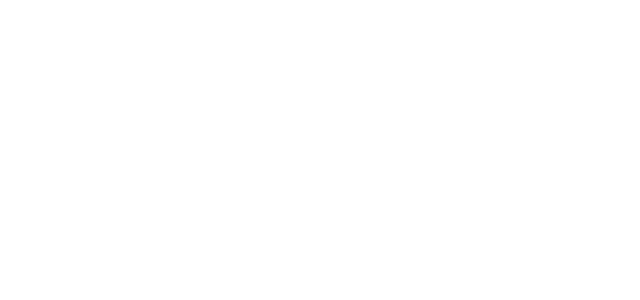
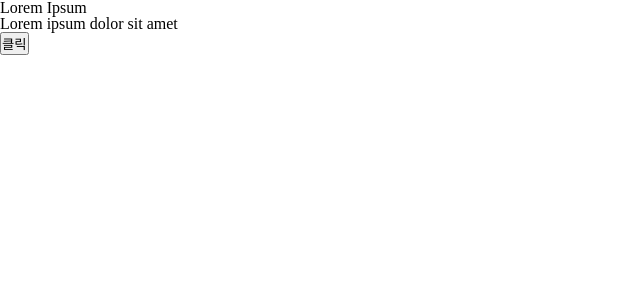
Before and after one commit to chichooon/vue-playground, a Vue app: page /reactivity in a window 1280 px wide. Before the commit this address had no page. Shown: the top 300 px of the page, without its empty margins (0-640 px from the left). Built offline with nearby package versions, Linux system fonts and the light colour scheme.

Commit message:
feat: :sparkles: reactivity 사용

```diff
--- a/src/router/index.ts
+++ b/src/router/index.ts
@@ -39,6 +39,11 @@
       name: 'setup',
       component: () => import('../views/SetupView.vue'),
     },
+    {
+      path: '/reactivity',
+      name: 'reactivity',
+      component: () => import('../views/ReactivityView.vue'),
+    },
   ],
 });
 
--- /dev/null
+++ b/src/views/ReactivityView.vue
@@ -0,0 +1,19 @@
+<template>
+  <div>
+    <h1>{{ complexObject.title }}</h1>
+    <h2>{{ complexObject.description }}</h2>
+    <p>{{ complexObject.body }}</p>
+    <button @click="handleClickAddBody">클릭</button>
+  </div>
+</template>
+
+<script setup lang="ts">
+import { reactive } from 'vue';
+
+const complexObject = reactive({ title: 'Lorem Ipsum', description: 'Lorem ipsum dolor sit amet' });
+
+function handleClickAddBody() {
+  complexObject.body =
+    'Lorem ipsum dolor sit amet, consectetur adipiscing elit. Curabitur tristique viverra interdum. Nullam a quam vel metus fringilla blandit. Praesent semper non neque at eleifend. Class aptent taciti sociosqu ad litora torquent per conubia nostra, per inceptos himenaeos. Quisque porta est eu felis cursus finibus. Nullam tincidunt molestie dolor quis accumsan. Aliquam auctor viverra urna, a tincidunt tortor consectetur eget. Quisque turpis sem, viverra id lacinia in, sagittis id arcu. Maecenas tempor scelerisque mauris, vitae fermentum massa efficitur non. Proin commodo sodales risus, non sagittis quam commodo vitae. Curabitur nec risus vehicula, laoreet sem at, faucibus turpis. Proin id iaculis dui.';
+}
+</script>
```
